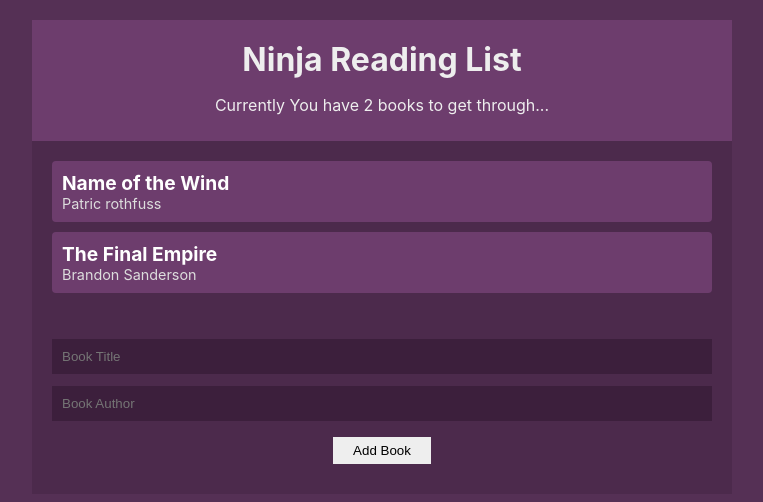
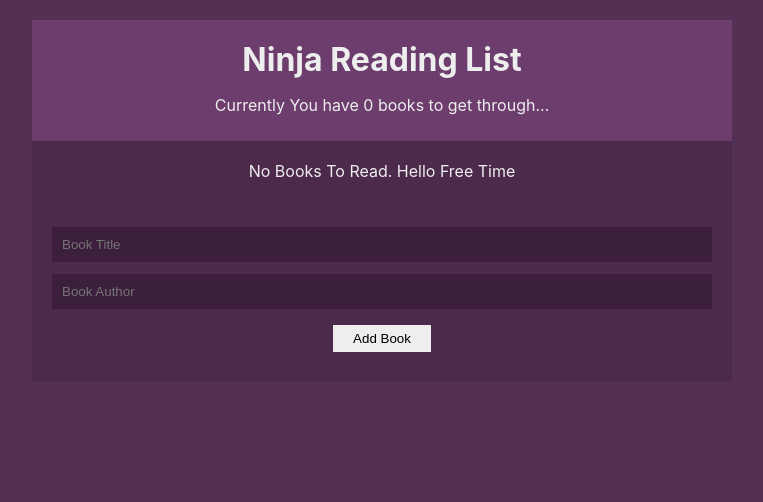
Before and after one commit to cherie-pavicoTsukayama/react-hooks-booklist, a React (Create React App) app: page / in a window 1280 px wide. Shown: the top 502 px of the page, without its empty margins (258-1021 px from the left). Built offline with nearby package versions, Linux system fonts and the light colour scheme.

Commit message:
refactored code to include a reducer file. Refactored BookDetails and BookForm to use the reducer and dispatch methods.

```diff
--- a/src/components/BookDetails.jsx
+++ b/src/components/BookDetails.jsx
@@ -2,9 +2,13 @@ import React, { useContext } from 'react';
 import { BookContext } from '../context/BookContext';
 
 const BookDetails = ({ book }) => {
-  const { removeBook } = useContext(BookContext)
+  const { dispatch } = useContext(BookContext)
+
   return (
-    <li onClick={ () => removeBook(book.id) }>
+    <li onClick={ () => dispatch({
+      type: "REMOVE_BOOK",
+      id: book.id
+    })}>
       <div className="title">{ book.title }</div>
       <div className="author">{ book.author }</div>
     </li>
--- a/src/components/BookForm.jsx
+++ b/src/components/BookForm.jsx
@@ -2,12 +2,17 @@ import React, { useContext, useState } from 'react';
 import { BookContext } from '../context/BookContext';
 
 const BookForm = () => {
-  const { addBook } = useContext(BookContext);
+  const { dispatch } = useContext(BookContext);
   const [title, setTitle] = useState('');
   const [author, setAuthor] = useState('');
   const handleSubmit = (e) => {
         e.preventDefault();
-        addBook(title, author);
+        dispatch({
+          type: 'ADD_BOOK',
+          book: {
+            title,
+            author
+          } });
         setTitle('');
         setAuthor('');
   }
--- a/src/context/BookContext.js
+++ b/src/context/BookContext.js
@@ -1,22 +1,20 @@
-import React, { createContext, useState } from 'react';
+import React, { createContext, useState, useReducer } from 'react';
 import {v4 as uuidv4} from 'uuid';
+import bookReducer from '../reducers/bookReducer';
 
 export const BookContext = createContext();
 
 const BookContextProvider = (props) => {
-  const [books, setBook] = useState([
-    {title: 'Name of the Wind', author: 'Patric rothfuss', id: 1},
-    {title: 'The Final Empire', author: 'Brandon Sanderson', id: 2},
-  ])
+  const [books, dispatch] = useReducer(bookReducer, [])
 
-  const addBook = (title, author) => {
-    setBook([...books, {title, author, id: uuidv4()}])
-  }
-  const removeBook = (id) => {
-    setBook(books.filter(book => book.id !== id));
-  }
+  // const addBook = (title, author) => {
+  //   setBook([...books, {title, author, id: uuidv4()}])
+  // }
+  // const removeBook = (id) => {
+  //   setBook(books.filter(book => book.id !== id));
+  // }
   return (
-    <BookContext.Provider value={ {books, addBook, removeBook} }>
+    <BookContext.Provider value={ {books, dispatch} }>
       { props.children }
     </BookContext.Provider>
   )
--- /dev/null
+++ b/src/reducers/bookReducer.js
@@ -0,0 +1,20 @@
+import { v4 as uuidv4 } from 'uuid';
+
+
+export const bookReducer = (state, action) => {
+   switch(action.type) {
+     case 'ADD_BOOK':
+      return [...state, {
+        title: action.book.title,
+        author: action.book.author,
+        id: uuidv4()
+      }]
+     case 'REMOVE_BOOK':
+       return state.filter(book => book.id !== action.id)
+    default:
+      return state;
+   }
+
+ }
+
+ export default bookReducer;
```
